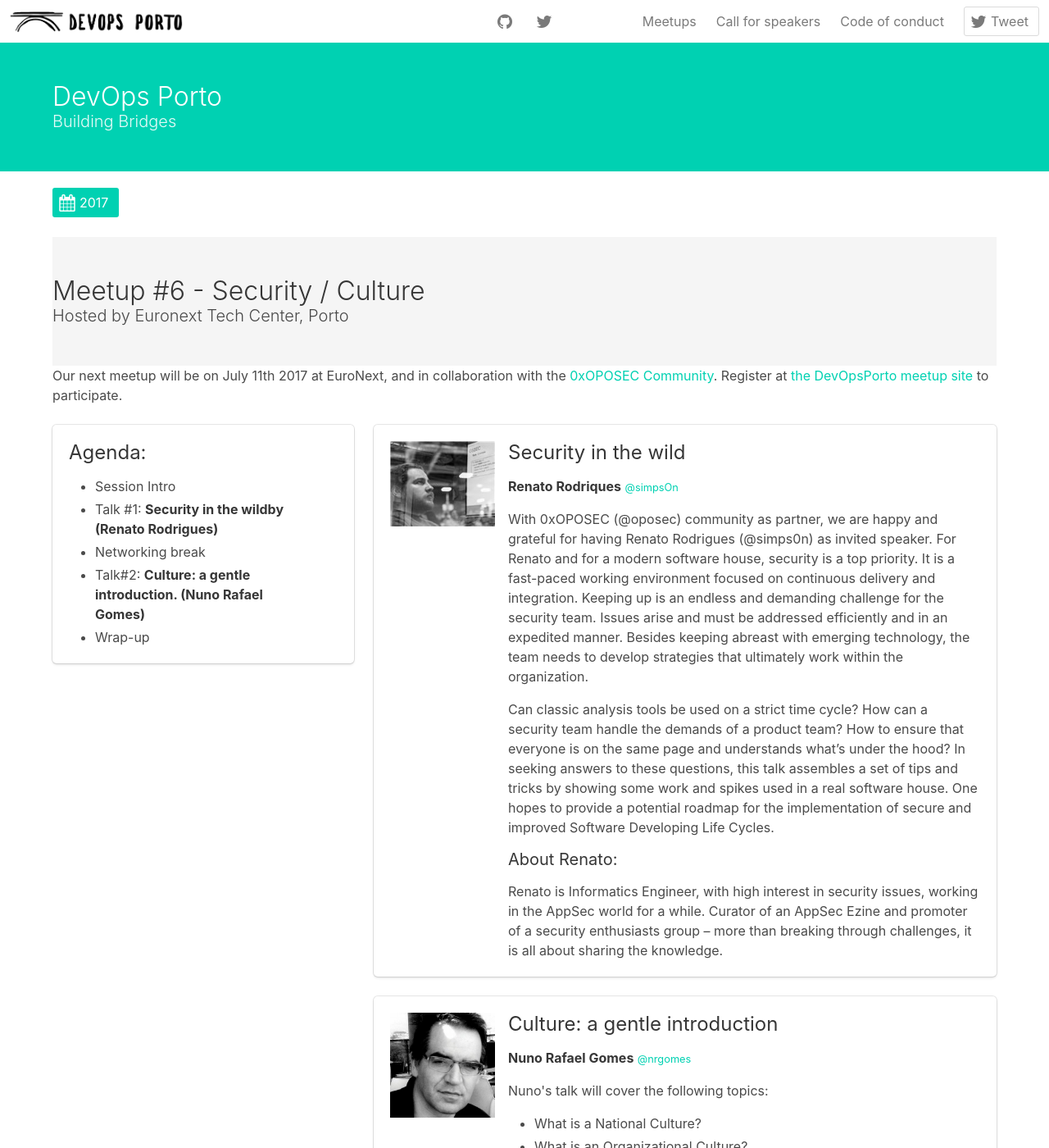
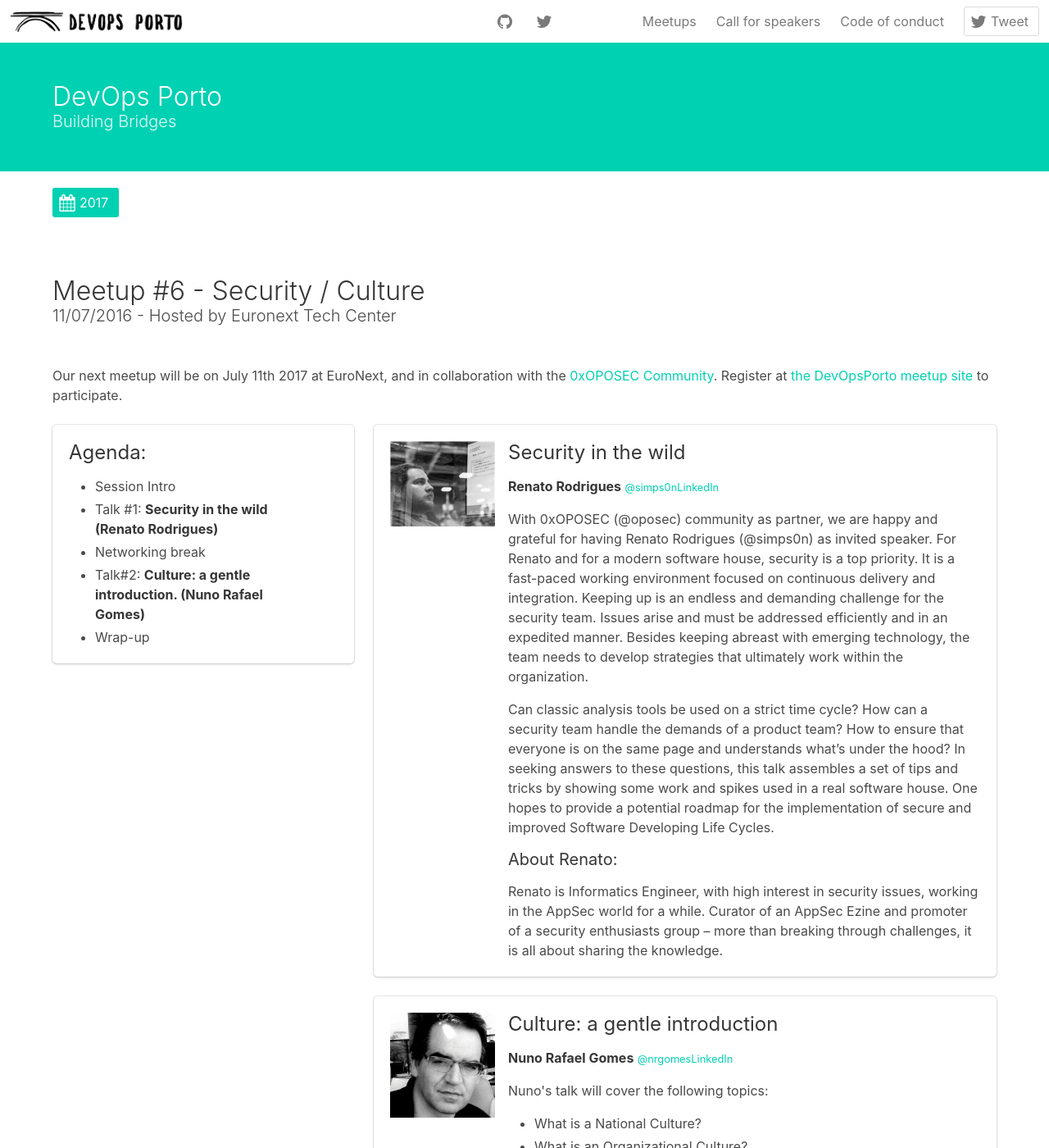
Before and after one commit to DevOpsPorto/devopsporto.github.io, a Jekyll site: the page built from meetups.html, in a window 1280 px wide and 1400 px high. Shown: the whole window at 82% size. Built offline with Jekyll 4.4.1, drawn with Linux system fonts in a browser that asks for light colours; some of the changed text lies outside the part shown.

Commit message:
added components for titles and speaker info

```diff
--- /dev/null
+++ b/_includes/components/meetuptitle.html
@@ -0,0 +1,8 @@
+<section class="hero">
+  <div class="hero-body">
+    <div class="container">
+      <h1 class="title">Meetup #{{ include.number }} - {{ include.title}}</h1>
+      <h2 class="subtitle"><span class="date">{{ include.date }}</span> - Hosted by {{ include.host}}</h2>
+    </div>
+  </div>
+</section>
--- /dev/null
+++ b/_includes/components/speakerhandle.html
@@ -0,0 +1,3 @@
+<p>
+    <strong>{{ include.name}}</strong> <small><a href="https://twitter.com/{{ include.twitter}}">@{{ include.twitter}}</a></small><small><a href="https://www.linkedin.com/in/{{ include.linkedin }}/">LinkedIn</a></small>
+</p>
--- /dev/null
+++ b/_includes/components/speakerimage.html
@@ -0,0 +1,5 @@
+<div class="media-left">
+    <figure class="image is-128x128">
+        <img src="assets/images/speakers/{{ include.imagename }}" alt="Image">
+    </figure>
+</div>
--- a/_includes/meetup2017001.html
+++ b/_includes/meetup2017001.html
@@ -1,12 +1,4 @@
-<section class="hero is-light">
-  <div class="hero-body">
-    <div class="container">
-      <h1 class="title">Meetup #1 - Hello DevOps World</h1>
-      <h2 class="subtitle">25/10/2016; Hosted by UPTec</h2>
-    </div>
-  </div>
-</section>
-
+{% include components/meetuptitle.html number=1 title="Hello DevOps World" date="25/10/2016" host="UPTec" %}
 
 <div class="columns content">
   <div class="column is-one-third">
@@ -25,17 +17,12 @@
 
     <div class="box">
       <article class="media">
-        <div class="media-left">
-          <figure class="image is-128x128">
-            <img src="assets/images/speakers/m001_manuel.jpg" alt="Image">
-          </figure>
-        </div>
+        {% include components/speakerimage.html imagename="m001_manuel.jpg" %}
         <div class="media-content">
           <div class="content">
             <h3>The (un)surprising truth about DevOps culture</h3>
-            <p>
-              <strong>Manuel Pais</strong> <small><a href="https://twitter.com/manupaisable">@manupaisable</a><a href="https://es.linkedin.com/in/manuelpais">LinkedIn</a></small>
-            </p>
+            {% include components/speakerhandle.html name="Manuel Pais" twitter="manupaisable" linkedin="manuelpais" %}
+
             <p>This will be our #1st meetup about DevOps and its culture, practices and techniques, and will be co-organized
               with our partners Agile Connect community (their #7th meetup). Join us in building "bridges" between development
               and operations.
--- a/_includes/meetup2017002.html
+++ b/_includes/meetup2017002.html
@@ -1,12 +1,4 @@
-<section class="hero is-light">
-  <div class="hero-body">
-    <div class="container">
-      <h1 class="title">Meetup #2 - The DevOps way!</h1>
-      <h2 class="subtitle">25/01/2017; Hosted by Mindera</h2>
-    </div>
-  </div>
-</section>
-
+{% include components/meetuptitle.html number=2 title="The DevOps Way!" date="25/01/2017" host="Minera" %}
 
 <div class="columns content">
   <div class="column is-one-third">
@@ -25,17 +17,12 @@
 
     <div class="box">
       <article class="media">
-        <div class="media-left">
-          <figure class="image is-128x128">
-            <img src="assets/images/speakers/m002_miguel.jpg" alt="Image">
-          </figure>
-        </div>
+        {% include components/speakerimage.html imagename="m002_miguel.jpg" %}
         <div class="media-content">
           <div class="content">
             <h3>The way devs do ops - or is it the other way around?</h3>
-            <p>
-              <strong>Miguel Fonseca</strong> <small><a href="https://twitter.com/miguelcnf">@miguelcnf</a><a href="https://pt.linkedin.com/in/miguelcnf">LinkedIn</a></small>
-            </p>
+            {% include components/speakerhandle.html name="Miguel Fonseca" twitter="miguelcnf" linkedin="miguelcnf" %}
+
             <p>Our invited speaker is Miguel Fonseca (<a href="https://twitter.com/miguelcnf">@miguelcnf</a>) and his talk will
               explore the foundations of any modern software project in order to achieve full DevOps awesomeness, how developers
               and operations can speak the same language, and three main rules to build software by or burn out trying. Expect
--- a/_includes/meetup2017003.html
+++ b/_includes/meetup2017003.html
@@ -1,11 +1,4 @@
-<section class="hero is-light">
-  <div class="hero-body">
-    <div class="container">
-      <h1 class="title">Meetup #3 - Containers @ Azure</h1>
-      <h2 class="subtitle">23/03/2017; Hosted by DevScope</h2>
-    </div>
-  </div>
-</section>
+{% include components/meetuptitle.html number=3 title="Containers @ Azure" date="23/03/2017" host="DevScope" %}
 
 <div class="columns content">
   <div class="column is-one-third">
@@ -24,18 +17,13 @@
 
     <div class="box">
       <article class="media">
-        <div class="media-left">
-          <figure class="image is-128x128">
-            <img src="assets/images/speakers/m003_pedrosousa.jpg" alt="Image">
-          </figure>
-        </div>
+        {% include components/speakerimage.html imagename="m003_pedrosousa.jpg" %}
         <div class="media-content">
           <div class="content">
             <h3>Azure Container Services</h3>
+            {% include components/speakerhandle.html name="Pedro Sousa" twitter="psousa75" linkedin="pmsousa" %}
             <p>
-              <strong>Pedro Sousa</strong> <small><a href="https://twitter.com/psousa75">@psousa75</a><a href="https://pt.linkedin.com/in/pmsousa">LinkedIn</a></small>
-            </p>
-            <p>Our invited speaker is Pedro Sousa (@psousa75) and in his talk, he will do a brief overview about Azure’s current
+              Our invited speaker is Pedro Sousa (@psousa75) and in his talk, he will do a brief overview about Azure’s current
               offerings for Container deployment and orchestration. This talk will include where and how can you start to
               explore the environments and build a simple DevTest Lab.</p>
 
--- a/_includes/meetup2017004.html
+++ b/_includes/meetup2017004.html
@@ -1,11 +1,4 @@
-<section class="hero is-light">
-  <div class="hero-body">
-    <div class="container">
-      <h1 class="title">Meetup #4 - Docker & Kubernetes</h1>
-      <h2 class="subtitle">11/05/2017; Hosted by Porto I/O</h2>
-    </div>
-  </div>
-</section>
+{% include components/meetuptitle.html number=4 title="Docker & Kubernetes" date="11/05/2017" host="Porto I/O" %}
 
 <div class="columns content">
   <div class="column is-one-third">
@@ -33,10 +26,9 @@
         <div class="media-content">
           <div class="content">
             <h3>Monitoring</h3>
-            <p>
-              <strong>Miguel Ramos</strong> <small><a href="https://twitter.com/realKha0S">@realKha0S</a><a href="https://www.linkedin.com/in/miguel-ramos-7653b118/">LinkedIn</a></small>
-              <strong>Ricardo Castro</strong> <small><a href="https://twitter.com/mccricardo">@mccricardo</a><a href="https://www.linkedin.com/in/ricardo-castro-9a039126/">LinkedIn</a></small>
-            </p>
+            {% include components/speakerhandle.html name="Miguel Ramos" twitter="realKha0S" linkedin="miguel-ramos-7653b118" %}
+            {% include components/speakerhandle.html name="Ricardo Castro" twitter="mccricardo" linkedin="ricardo-castro-9a039126" %}
+
             <p>Our invited speakers Miguel Ramos (<a href="https://twitter.com/realKha0S">@realKha0S</a>) and Ricardo Castro
               (
               <a href="https://twitter.com/mccricardo">@mccricardo</a>) will deliver the a talk about their deployment journey
--- a/_includes/meetup2017005.html
+++ b/_includes/meetup2017005.html
@@ -1,11 +1,4 @@
-<section class="hero is-light">
-  <div class="hero-body">
-    <div class="container">
-      <h1 class="title">Meetup #5 - Monitoring</h1>
-      <h2 class="subtitle">13/06/2017; Hosted by Blip.pt</h2>
-    </div>
-  </div>
-</section>
+{% include components/meetuptitle.html number=5 title="Monitoring" date="13/06/2017" host="Blip.pt" %}
 
 <div class="columns content">
   <div class="column is-one-third">
@@ -24,18 +17,13 @@
 
     <div class="box">
       <article class="media">
-        <div class="media-left">
-          <figure class="image is-128x128">
-            <img src="assets/images/speakers/m005_pedroaraujo.jpg" alt="Image">
-          </figure>
-        </div>
+        {% include components/speakerimage.html imagename="m005_pedroaraujo.jpg" %}
         <div class="media-content">
           <div class="content">
             <h3>Monitoring</h3>
+            {% include components/speakerhandle.html name="Pedro Araújo" twitter="phcrva" linkedin="pharaujo" %}
             <p>
-              <strong>Pedro Araújo</strong> <small><a href="https://twitter.com/phcrva">@phcrva</a><a href="https://www.linkedin.com/in/pharaujo/">LinkedIn</a></small>
-            </p>
-            <p>Not having the ability to know exactly how your production system behaves can be costly - both in terms of missed
+              Not having the ability to know exactly how your production system behaves can be costly - both in terms of missed
               opportunities as well as recovery time when disaster strikes. However, the overall complexity of today's systems
               and their interactions makes it ever more difficult to have visibility into their health and performance.</p>
             <p>
--- a/_includes/meetup2017006.html
+++ b/_includes/meetup2017006.html
@@ -1,11 +1,4 @@
-<section class="hero is-light">
-  <div class="hero-body">
-    <div class="container">
-      <h1 class="title">Meetup #6 - Security / Culture</h1>
-      <h2 class="subtitle">Hosted by Euronext Tech Center, Porto</h2>
-    </div>
-  </div>
-</section>
+{% include components/meetuptitle.html number=6 title="Security / Culture" date="11/07/2016" host="Euronext Tech Center" %}
 
 <div class="content">
   <p>
@@ -19,7 +12,7 @@
       <h3>Agenda:</h3>
       <ul>
         <li>Session Intro</li>
-        <li>Talk #1: <strong>Security in the wildby (Renato Rodrigues)</strong></li>
+        <li>Talk #1: <strong>Security in the wild (Renato Rodrigues)</strong></li>
         <li>Networking break</li>
         <li>Talk#2: <strong>Culture: a gentle introduction. (Nuno Rafael Gomes)</strong></li>
         <li>Wrap-up</li>
@@ -30,17 +23,12 @@
 
     <div class="box">
       <article class="media">
-        <div class="media-left">
-          <figure class="image is-128x128">
-            <img src="assets/images/speakers/m006_renato.jpg" alt="Image">
-          </figure>
-        </div>
+        {% include components/speakerimage.html imagename="m006_renato.jpg" %}
+
         <div class="media-content">
           <div class="content">
             <h3>Security in the wild</h3>
-            <p>
-              <strong>Renato Rodriques</strong> <small><a href="https://twitter.com/simps0n">@simpsOn</a></small>
-            </p>
+            {% include components/speakerhandle.html name="Renato Rodrigues" twitter="simps0n" linkedin="" %}
             <p>
               With 0xOPOSEC (@oposec) community as partner, we are happy and grateful for having Renato Rodrigues (@simps0n) as invited
               speaker. For Renato and for a modern software house, security is a top priority. It is a fast-paced working
@@ -67,17 +55,11 @@
     </div>
     <div class="box">
       <article class="media">
-        <div class="media-left">
-          <figure class="image is-128x128">
-            <img src="assets/images/speakers/m006_nunogomes.jpg" alt="Image">
-          </figure>
-        </div>
+        {% include components/speakerimage.html imagename="m006_nunogomes.jpg" %}
         <div class="media-content">
           <div class="content">
             <h3>Culture: a gentle introduction</h3>
-            <p>
-              <strong>Nuno Rafael Gomes</strong> <small><a href="https://twitter.com/nrgomes">@nrgomes</a></small>
-            </p>
+            {% include components/speakerhandle.html name="Nuno Rafael Gomes" twitter="nrgomes" linkedin="" %}
             <p>Nuno's talk will cover the following topics:</p>
             <ul>
               <li>What is a National Culture?</li>
```
